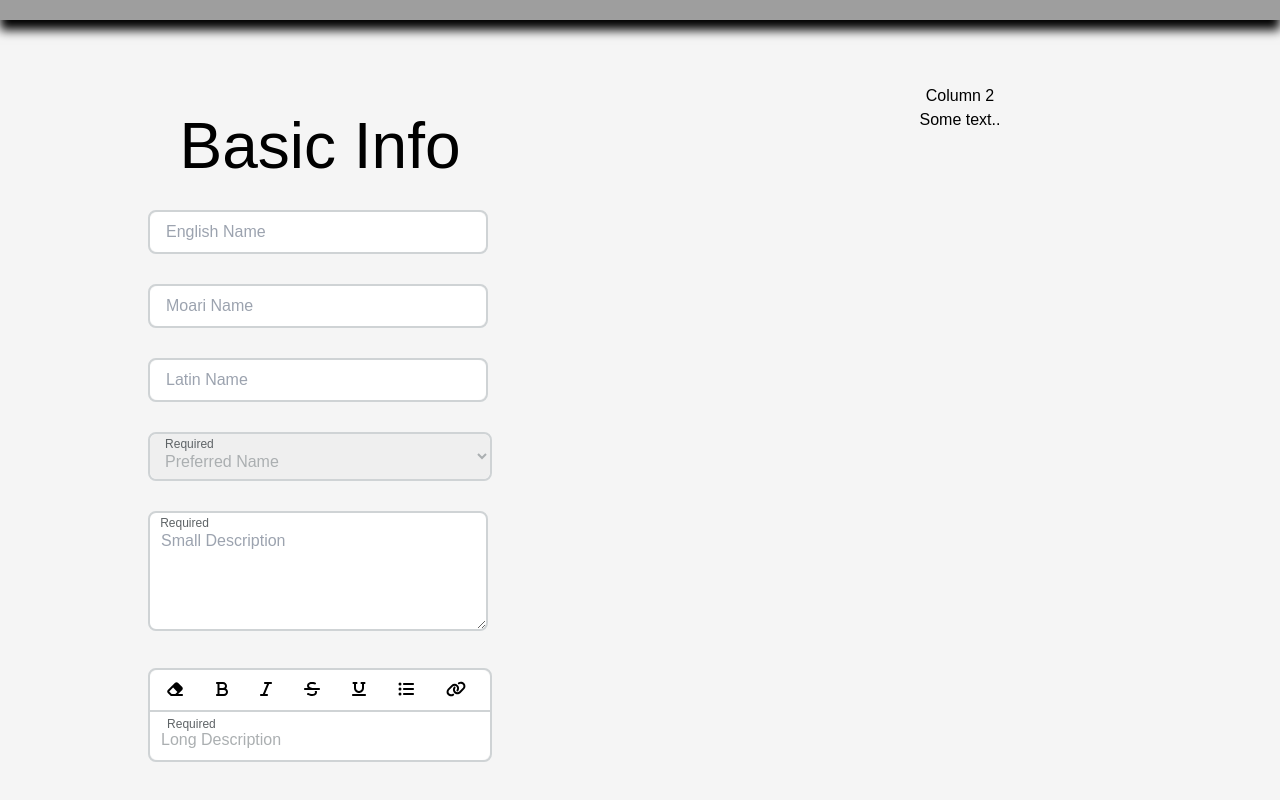
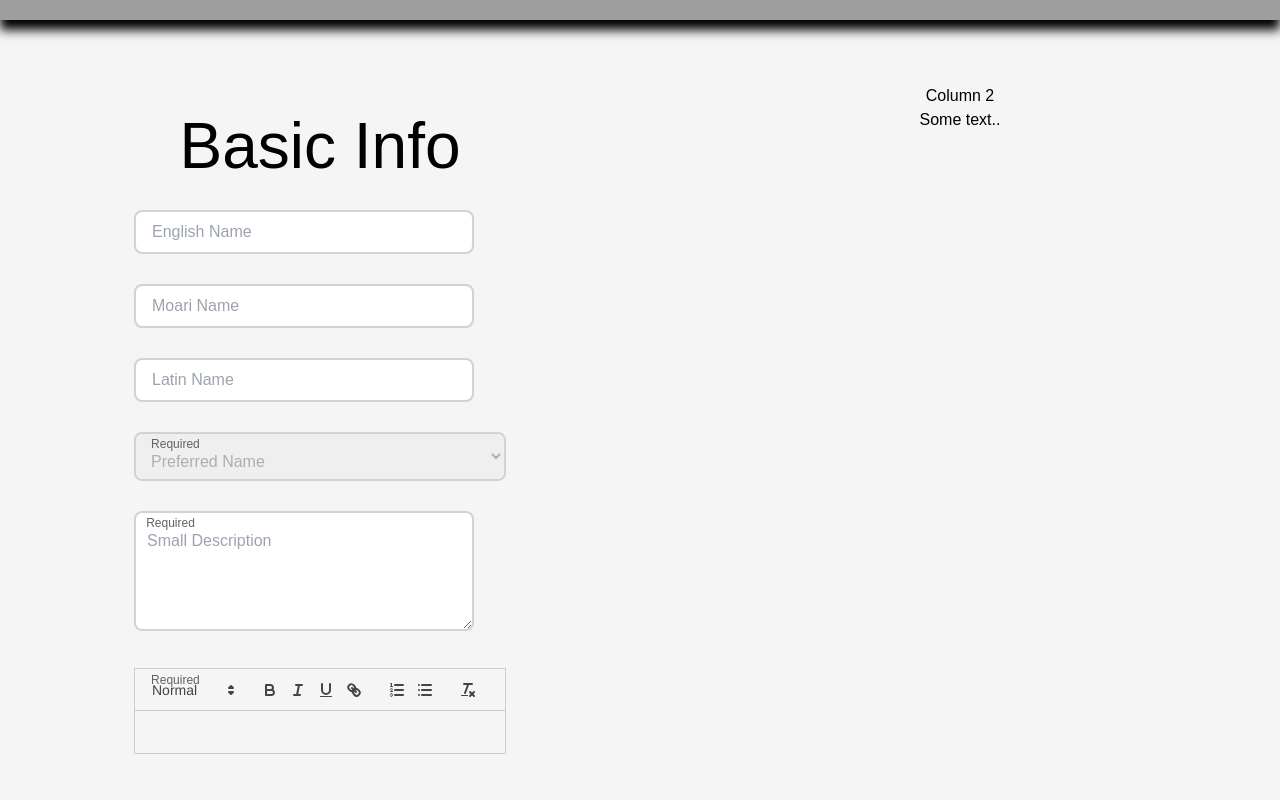
Before and after one commit to maxtyson123/13_DGT_WEBSITE, a Next.js app in the folder website/: page /plant/create in a window 1280 px wide. Shown: the part 508-1308 px from the top of the page. Built offline with nearby package versions, Linux system fonts and the light colour scheme; grey boxes are pictures that could not be loaded.

Commit message:
New Text Area Component Using Quill

```diff
--- a/website/src/components/input_sections.tsx
+++ b/website/src/components/input_sections.tsx
@@ -11,6 +11,8 @@ import {
     faStrikethrough,
     faUnderline
 } from "@fortawesome/free-solid-svg-icons";
+import ReactQuill from "react-quill"
+import 'react-quill/dist/quill.snow.css'
 
 export function useInputState(initialValue: string, required: boolean, state: "normal" | "error" | "success", setThisState: (state: "normal" | "error" | "success") => void, setThisRequired: (required: boolean) => void) {
     // States to track
@@ -311,66 +313,6 @@ export function SimpleTextArea({placeHolder, required, state, errorText = "", ch
     )
 }
 
-function combineStyles(previousStyling: string, newStyling: string) {
-
-    // Split the styling into an array of strings, split by the tags
-    const previousStylingArray = previousStyling.split(/(<[^>]*>)/g);
-    const newStylingArray = newStyling.split(/(<[^>]*>)/g);
-
-
-    // IF the previous styling is 1 then return the new styling as there are no previous styles to combine
-    if (previousStylingArray.length === 1) {
-        return newStyling;
-    }
-
-    // Find the text in the new styling that is wrapped in tags
-    const newStyledText = newStylingArray[2];
-
-    // Loop through the previous styling array
-    let textFound = ""
-    let tagEncountered = 0;
-    for (let i = 0; i < previousStylingArray.length; i++) {
-
-
-        // If the text is not a tag then add it to the text found
-        if (!previousStylingArray[i].includes("<")) {
-
-            // Try spit the text if it contains the new styled text
-            const splitText = previousStylingArray[i].split(newStyledText);
-            textFound += splitText[0];
-
-            // If the text found now matches the before part of the new styling then this is where the new styling should be added
-            if (textFound === newStylingArray[0] || textFound.length >= newStylingArray[0].length){
-
-                // If the text is currently being wrapped in tags then add the tags to the text found. (tag encountered will be unenven if havent met closing tag yet)
-                if (tagEncountered % 2 === 1) {
-                    // Close the split text
-                    splitText[0] = splitText[0] + previousStylingArray[i+1];
-
-                    // Open the split text again
-                    splitText[1] = previousStylingArray[i-1] + splitText[1];
-
-                }
-
-
-                // Get the new styling
-                const newStyling = newStylingArray[1] + newStyledText + newStylingArray[3];
-
-                // Replace the text in the array with the split text and the new styling in the middle
-                //
-                previousStylingArray[i] = splitText[0] + newStyling + splitText[1];
-
-                break;
-            }
-        }
-        else{
-            tagEncountered++;
-        }
-    }
-
-    // Combine the array into a string and return it
-    return previousStylingArray.join("");
-}
 
 export function AdvandcedTextArea({placeHolder, required, state, errorText = "", changeEventHandler}: SimpleTextAreaProps) {
 
@@ -402,161 +344,43 @@ export function AdvandcedTextArea({placeHolder, required, state, errorText = "",
             stateClass = styles.success;
             break;
     }
-
-    const handleButtonClick = (e: React.MouseEvent<HTMLButtonElement>) => {
-
-        // Get the id of the button as that is the action that needs to be performed
-        const buttonId = e.currentTarget.id;
-
-        // Check if there is an editor ref
-        if (!editorRef.current) return;
-
-        // Get the selection
-        const selection = window.getSelection();
-        if (!selection) return;
-
-        // Get the text selected
-        const range = selection.getRangeAt(0);
-        if (!range) return;
-
-        // Check what node to make
-        let type = "";
-        switch (buttonId) {
-            case "Bold":
-                type = "strong";
-                break;
-
-            case "Italic":
-                type = "em";
-                break;
-
-            case "Underline":
-                type = "u";
-                break;
-
-            case "Strike":
-                type = "del";
-                break;
-
-            case "Bullet":
-                type = "li";
-                break;
-
-            case "Link":
-                type = "a";
-                break
-
-            case "Clear":
-                type = "span";
-                break;
-
-
-            default:
-                type = "span";
-                break;
-        }
-
-        // Create a new node
-        const newNode = document.createElement(type);
-        newNode.appendChild(document.createTextNode(range.toString()));
-
-
-        //If it's a link add the href
-        if (buttonId === "Link") {
-            const link = prompt("Enter the link", "https://");
-            if (!link) return;
-
-            newNode.setAttribute("href", link);
-        }
-
-        // Get the all the content before the selection
-        const beforeRange = range.cloneRange();
-        beforeRange.selectNodeContents(editorRef.current);
-        beforeRange.setEnd(range.startContainer, range.startOffset);
-        const beforeText = beforeRange.toString();
-        const beforeNode = document.createTextNode(beforeText);
-
-        // Get the all the content after the selection
-        const afterRange = range.cloneRange();
-        afterRange.selectNodeContents(editorRef.current);
-        afterRange.setStart(range.endContainer, range.endOffset);
-        const afterText = afterRange.toString();
-        const afterNode = document.createTextNode(afterText);
-
-        // Store the previous styling and then clear the div
-        const previousStyling = editorRef.current.innerHTML;
-        editorRef.current.innerHTML = "";
-
-        // Add the nodes in the correct order
-        editorRef.current.appendChild(beforeNode);
-        editorRef.current.appendChild(newNode);
-        editorRef.current.appendChild(afterNode);
-
-        const newStyling = editorRef.current.innerHTML;
-
-        editorRef.current.innerHTML = combineStyles(previousStyling, newStyling, beforeText)
-
-        // Update the state
-        setInputValue(editorRef.current.innerHTML);
-        if (changeEventHandler) {
-            changeEventHandler(editorRef.current.innerHTML);
-        }
-    };
-
+    const [convertedText, setConvertedText] = useState("Some default content");
     return(
         <>
-            {/* The small input section */}
-            <div className={styles.advancedTextArea + " " + stateClass} ref={inputRef}>
-
-                {/* The input element, has a placeholder from the props, and a value from the state */}
-                <div className={styles.selectBorder}>
-
-                    {/* Use a custom version of a editable div to make a style able text area */}
-                    <div className={styles.advancedTA}>
-                        {/* Top bar containing the buttons for the styling*/}
-                        <div className={styles.topBar}>
-                            <button className={styles.topBarButton} onClick={handleButtonClick} id={"Clear"}> <FontAwesomeIcon icon={faEraser} /> </button>
-                            <button className={styles.topBarButton} onClick={handleButtonClick} id={"Bold"}> <FontAwesomeIcon icon={faBold} /> </button>
-                            <button className={styles.topBarButton} onClick={handleButtonClick} id={"Italic"}> <FontAwesomeIcon icon={faItalic} /> </button>
-                            <button className={styles.topBarButton} onClick={handleButtonClick} id={"Strike"}> <FontAwesomeIcon icon={faStrikethrough} /> </button>
-                            <button className={styles.topBarButton} onClick={handleButtonClick} id={"Underline"}> <FontAwesomeIcon icon={faUnderline} /> </button>
-                            <button className={styles.topBarButton} onClick={handleButtonClick} id={"Bullet"}> <FontAwesomeIcon icon={faListUl} /> </button>
-                            <button className={styles.topBarButton} onClick={handleButtonClick} id={"Link"}> <FontAwesomeIcon icon={faLink} /> </button>
-                        </div>
             {/* Show the required text if the input is not focused */}
             <p className={`${styles.required} ${isInputFocused ? styles.hidden : ''}`}>
                 {thisRequired ? 'Required' : ''}
             </p>
 
-                        {/* Show the success icon if the state is in success and if the input is not focused */}
-                        {thisState === "success" ? <FontAwesomeIcon icon={faCircleCheck} className={`${styles.icon} ${isInputFocused ? styles.hidden : ''}`}/> : ''}
-
             {/* Text area for user to input into*/}
-                        <div className={styles.editableDiv}
-                             contentEditable={true}
+                <ReactQuill
+                    className={styles.editableDiv}
+                    theme={"snow"}
+                    style={{
+                        border: "none"
+                    }}
                     onFocus={handleInputFocus}
                     onBlur={handleInputBlur}
-                             ref={editorRef}
-                             onInput={(e) => {
-
+                    value={inputValue}
+                    onChange={(e) => {
                         // Update the value
-                                 setInputValue(editorRef.current.innerHTML);
+                        setInputValue(e);
 
                         // User has changed the value, so the previous state is no longer valid
                         setThisState("normal")
 
                         // Pass to the handler if it exists
                         if (changeEventHandler) {
-                                     changeEventHandler(editorRef.current.innerHTML);
+                            changeEventHandler(e);
                         }
-                             }}>
-                            {placeHolder}
-                        </div>
-                    </div>
-                </div>
+                    }}
+                />
+
+                {/* Show the success icon if the state is in success and if the input is not focused */}
+                {thisState === "success" ? <FontAwesomeIcon icon={faCircleCheck} className={`${styles.icon} ${isInputFocused ? styles.hidden : ''}`}/> : ''}
+
                 {/* Show the error text if the state is in error */}
                 { thisState === "error" ? <p className={styles.errorText}>{errorText}</p> : ''}
-            </div>
         </>
 
     )
--- a/website/src/styles/input_sections.module.css
+++ b/website/src/styles/input_sections.module.css
@@ -204,6 +204,7 @@
     padding: var(--top-spacing) 16px 8px 11px;
     overflow-wrap: break-word;
     max-width: 100%;
+    border: none;
 }
 
 .editableDiv:focus{
```
Also changed, not shown: website/package.json (+5 -2 lines), 1 other file (tests, documents, lock files or other folders). Lines whose indentation alone changed are shown as unchanged.
